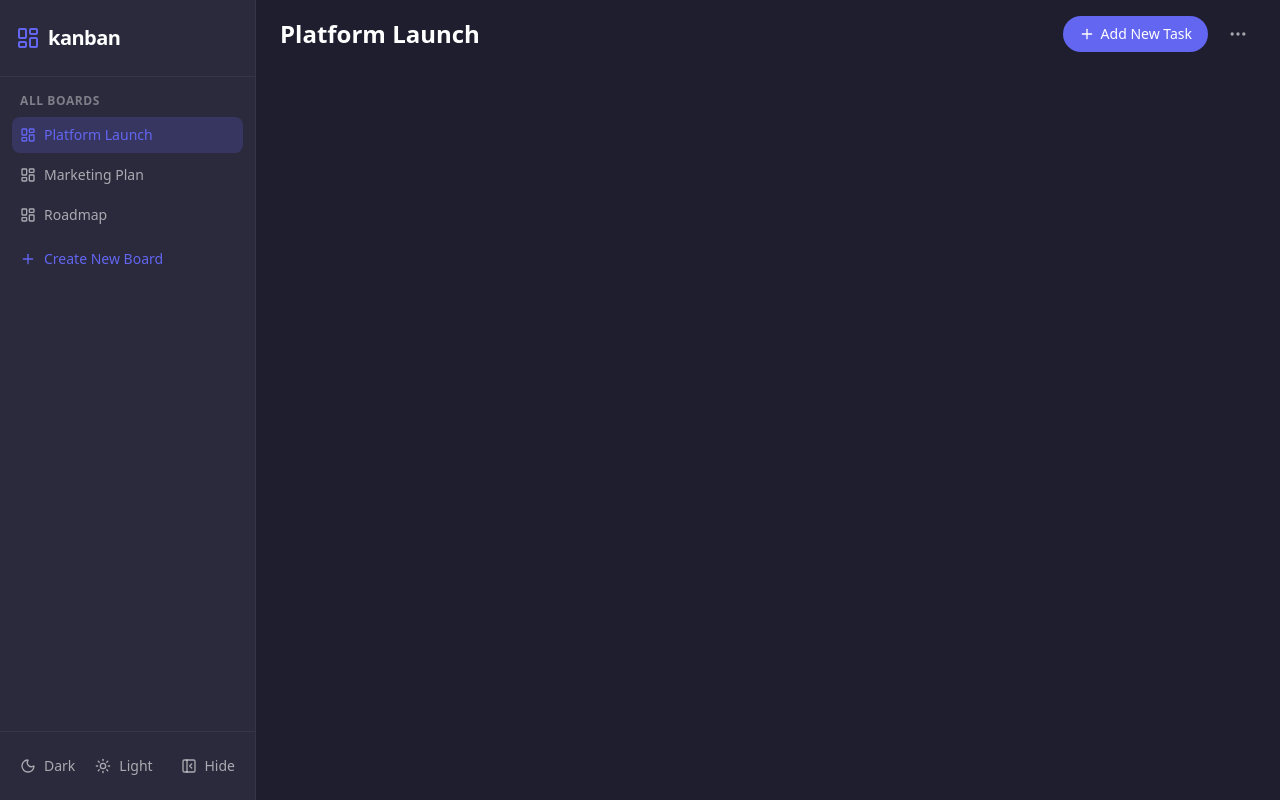
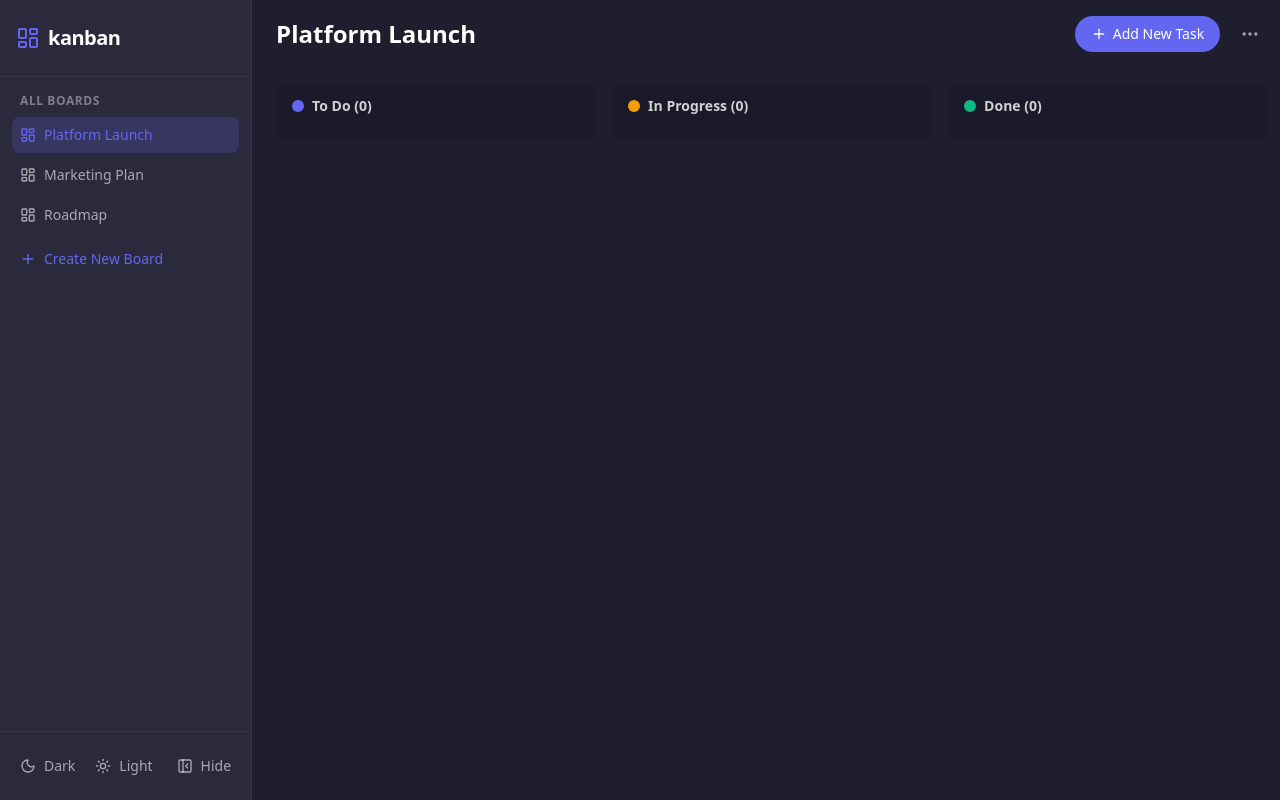
Before and after one commit to bfullerdev/kanban-app, a React (Vite) app: page / in a window 1280 px wide. Built offline with nearby package versions, Linux system fonts and the light colour scheme.

Commit message:
Added task columns with counts

```diff
--- a/src/App.tsx
+++ b/src/App.tsx
@@ -1,5 +1,6 @@
 import Sidebar from './components/Sidebar';
 import BoardHeader from './components/BoardHeader';
+import Column from './components/Column';
 import { useBoardData } from './hooks/useBoardData';
 
 function App() {
@@ -18,7 +19,14 @@ function App() {
       />
       <main className="flex-1 flex flex-col">
         {activeBoard ? (
-          <BoardHeader title={activeBoard.title} onAddTask={handleAddTask} />
+          <>
+            <BoardHeader title={activeBoard.title} onAddTask={handleAddTask} />
+            <div className="flex gap-4 px-6 py-4 overflow-x-auto">
+              {activeBoard.columns.map((column) => (
+                <Column key={column.id} column={column} />
+              ))}
+            </div>
+          </>
         ) : (
           <div className="flex items-center justify-center flex-1">
             <p className="text-white/40">Select a board to get started</p>
--- /dev/null
+++ b/src/components/Column.tsx
@@ -0,0 +1,28 @@
+import type { Column as ColumnType } from '../types';
+import TaskCard from './TaskCard';
+
+interface ColumnProps {
+  column: ColumnType;
+}
+
+export default function Column({ column }: ColumnProps) {
+  return (
+    <div className="flex flex-col w-80 rounded-xl bg-[#1a1a2a] p-3">
+      <div className="flex items-center gap-2 mb-3 px-1">
+        <span
+          className="w-3 h-3 rounded-full flex-shrink-0"
+          style={{ backgroundColor: column.color }}
+        />
+        <h2 className="text-sm font-semibold text-white/80">
+          {column.title} ({column.tasks.length})
+        </h2>
+      </div>
+
+      <div className="flex flex-col gap-2 overflow-y-auto">
+        {column.tasks.map((task) => (
+          <TaskCard key={task.id} task={task} />
+        ))}
+      </div>
+    </div>
+  );
+}
--- /dev/null
+++ b/src/components/TaskCard.tsx
@@ -0,0 +1,23 @@
+import type { Task } from '../types';
+
+interface TaskCardProps {
+  task: Task;
+}
+
+export default function TaskCard({ task }: TaskCardProps) {
+  return (
+    <div className="p-3 rounded-lg bg-surface border border-white/5 shadow-sm">
+      <h3 className="text-sm font-medium text-white">{task.title}</h3>
+      {task.description && (
+        <p className="mt-1 text-xs text-white/50 line-clamp-2">{task.description}</p>
+      )}
+      {task.subtasks.length > 0 && (
+        <div className="mt-2 flex items-center gap-1.5">
+          <span className="text-xs text-white/40">
+            {task.subtasks.filter((s) => s.completed).length}/{task.subtasks.length} subtasks
+          </span>
+        </div>
+      )}
+    </div>
+  );
+}
```
